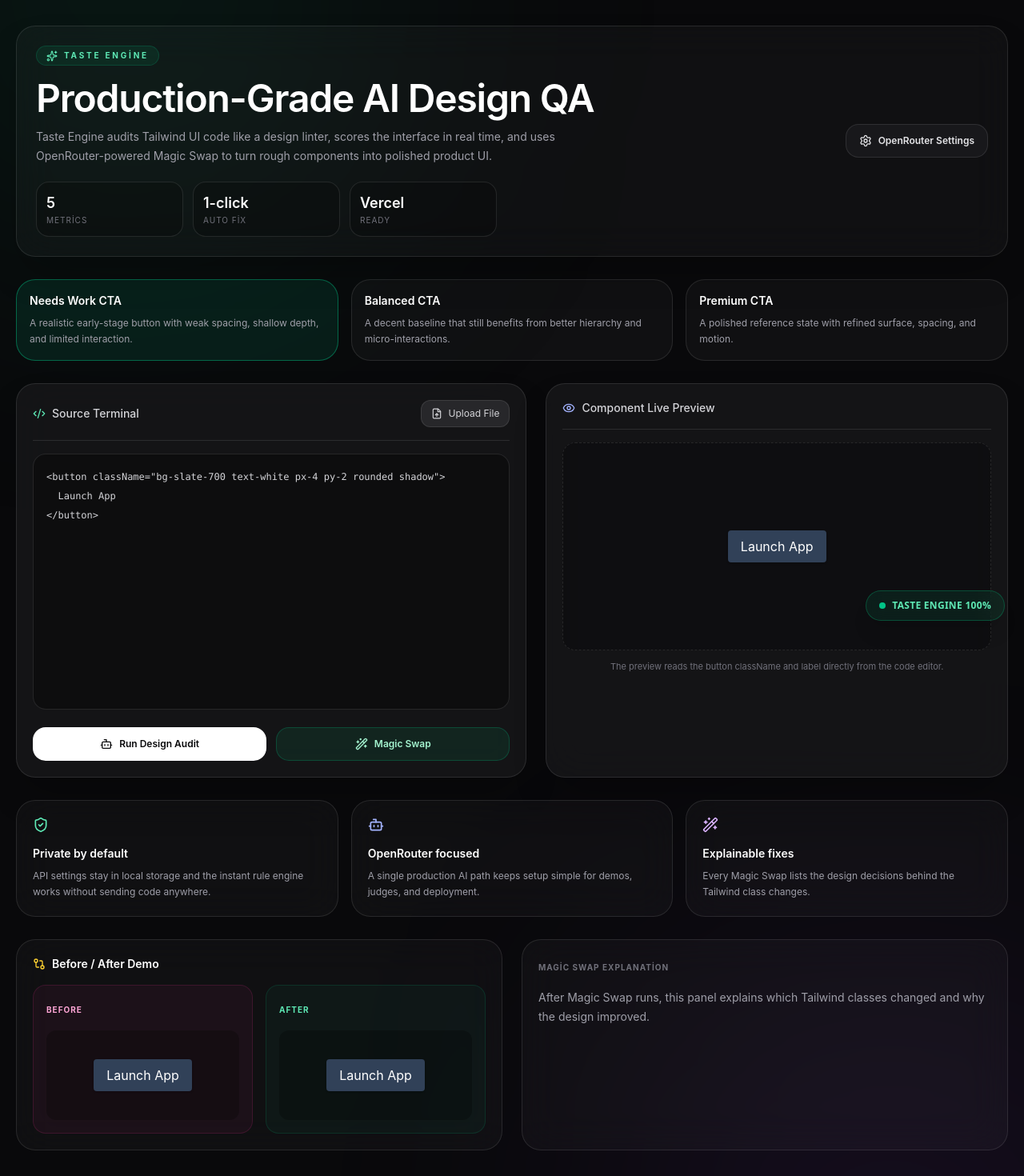
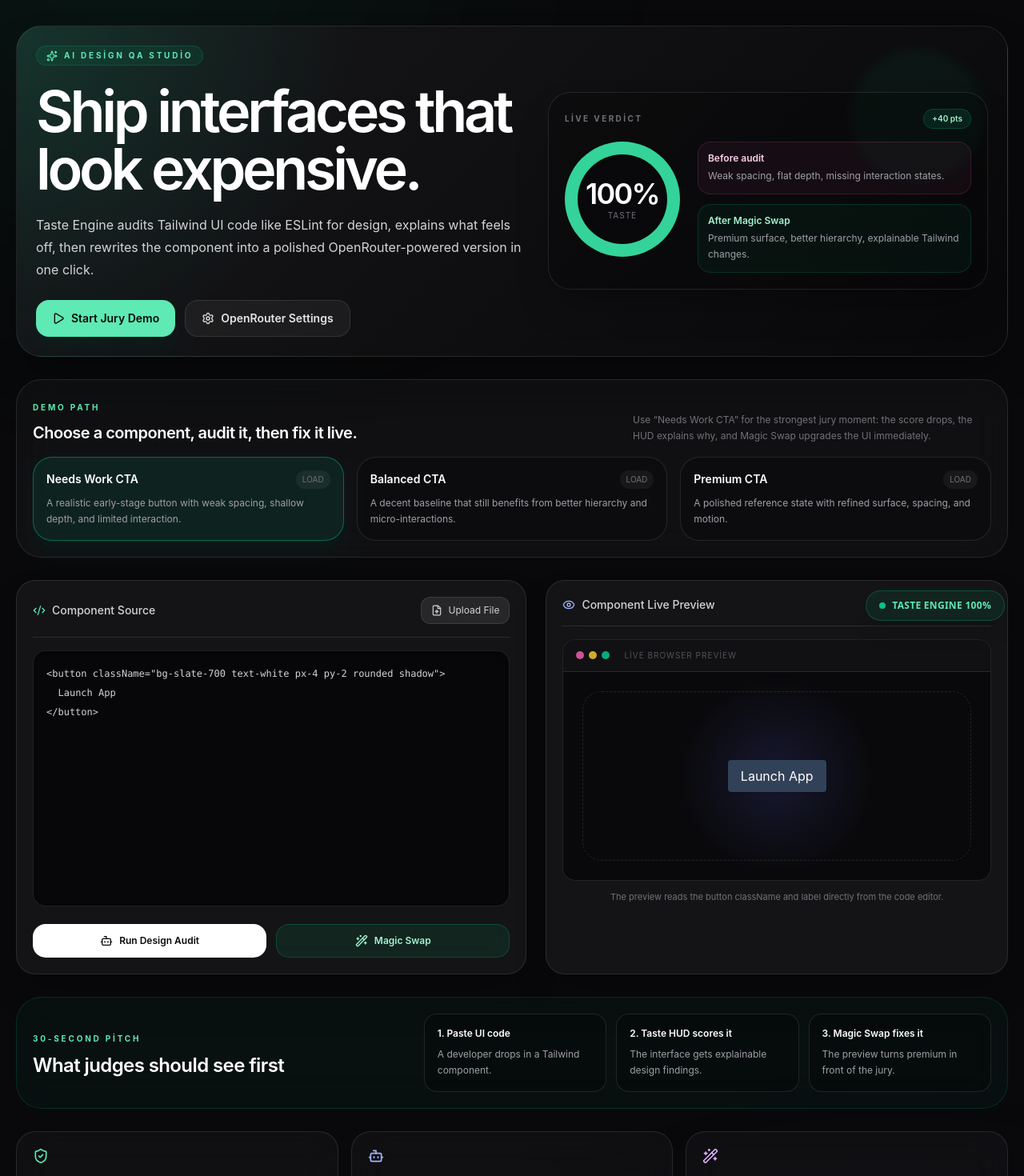
Before and after one commit to kdorukdemirtas-star/Taste, a React (Vite) app: page / in a window 1280 px wide. Shown: the top 1470 px of the page at 80% size. Built offline with nearby package versions, Linux system fonts and the light colour scheme.

Commit message:
Make Taste Engine jury demo ready
Co-authored-by: kdorukdemirtas-star <kdorukdemirtas-star@users.noreply.github.com>

```diff
--- a/src/App.tsx
+++ b/src/App.tsx
@@ -1,5 +1,5 @@
 import { useEffect, useMemo, useState } from 'react';
-import { Bot, Code2, Eye, FileUp, GitCompare, KeyRound, Settings, ShieldCheck, Sparkles, Wand2 } from 'lucide-react';
+import { Bot, Code2, Eye, FileUp, GitCompare, KeyRound, Play, Settings, ShieldCheck, Sparkles, Wand2, Zap } from 'lucide-react';
 import TasteHUD from './components/TasteHUD';
 import { analyzeTaste, type TasteReport } from './lib/analyzer';
 import { createMagicSwap } from './lib/magicSwap';
@@ -88,6 +88,7 @@ export default function App() {
   const [beforeCode, setBeforeCode] = useState(starterCode);
   const [swapChanges, setSwapChanges] = useState<string[]>([]);
   const [isAnalyzing, setIsAnalyzing] = useState(false);
+  const [isDemoRunning, setIsDemoRunning] = useState(false);
   const [showSettings, setShowSettings] = useState(false);
   const [hudOpen, setHudOpen] = useState(false);
   const [report, setReport] = useState<TasteReport>(emptyReport);
@@ -96,6 +97,7 @@ export default function App() {
   const currentPreview = useMemo(() => getButtonPreview(code), [code]);
   const beforePreview = useMemo(() => getButtonPreview(beforeCode), [beforeCode]);
   const activePreset = useMemo(() => demoPresets.find((preset) => preset.code === code)?.id, [code]);
+  const scoreLift = report.score >= 90 ? '+40 pts' : 'Ready';
 
   useEffect(() => {
     localStorage.setItem('taste_engine_config', JSON.stringify(config));
@@ -134,10 +136,9 @@ export default function App() {
     setIsAnalyzing(false);
   };
 
-  const handleMagicFix = () => {
-    const previous = code;
-    const result = createMagicSwap(code);
-    setBeforeCode(previous);
+  const runMagicFix = (sourceCode = code) => {
+    const result = createMagicSwap(sourceCode);
+    setBeforeCode(sourceCode);
     setCode(result.code);
     setSwapChanges(result.changes);
     const nextReport = analyzeTaste(result.code, 'OpenRouter');
@@ -149,61 +150,113 @@ export default function App() {
     setHudOpen(true);
   };
 
+  const handleMagicFix = () => runMagicFix();
+
+  const runJuryDemo = async () => {
+    setIsDemoRunning(true);
+    const demoCode = demoPresets[0].code;
+    setCode(demoCode);
+    setBeforeCode(demoCode);
+    setSwapChanges([]);
+    setReport(emptyReport);
+    setHudOpen(false);
+    await new Promise((resolve) => setTimeout(resolve, 350));
+    const auditReport = analyzeTaste(demoCode, 'OpenRouter');
+    setReport(auditReport);
+    setHudOpen(true);
+    await new Promise((resolve) => setTimeout(resolve, 1150));
+    runMagicFix(demoCode);
+    setIsDemoRunning(false);
+  };
+
   return (
     <main className="relative min-h-screen overflow-hidden bg-zinc-950 px-5 py-8 text-zinc-100">
       <div className="pointer-events-none absolute left-[-12%] top-[-22%] h-[620px] w-[620px] rounded-full bg-emerald-500/10 blur-[170px]" />
       <div className="pointer-events-none absolute bottom-[-26%] right-[-12%] h-[640px] w-[640px] rounded-full bg-purple-500/10 blur-[180px]" />
 
       <div className="relative z-10 mx-auto flex w-full max-w-7xl flex-col gap-7">
-        <header className="flex flex-col gap-5 rounded-3xl border border-white/10 bg-white/[0.03] p-6 shadow-2xl shadow-black/30 backdrop-blur-xl lg:flex-row lg:items-center lg:justify-between">
-          <div className="max-w-3xl">
-            <span className="inline-flex items-center gap-2 rounded-full border border-emerald-500/20 bg-emerald-500/10 px-3 py-1 text-[10px] font-bold uppercase tracking-[0.28em] text-emerald-300">
-              <Sparkles className="h-3.5 w-3.5" /> Taste Engine
-            </span>
-            <h1 className="mt-4 text-4xl font-semibold tracking-tight text-white md:text-5xl">Production-Grade AI Design QA</h1>
-            <p className="mt-3 max-w-2xl text-sm leading-6 text-zinc-400">
-              Taste Engine audits Tailwind UI code like a design linter, scores the interface in real time, and uses OpenRouter-powered Magic Swap to turn rough components into polished product UI.
-            </p>
-            <div className="mt-5 grid max-w-xl grid-cols-3 gap-3">
-              <div className="rounded-2xl border border-white/10 bg-black/20 p-3">
-                <div className="text-lg font-semibold text-white">5</div>
-                <div className="text-[10px] uppercase tracking-widest text-zinc-500">Metrics</div>
+        <header className="relative overflow-hidden rounded-[2rem] border border-white/10 bg-[radial-gradient(circle_at_top_left,rgba(16,185,129,0.18),transparent_32%),linear-gradient(135deg,rgba(24,24,27,0.96),rgba(9,9,11,0.92))] p-6 shadow-2xl shadow-black/40 backdrop-blur-xl">
+          <div className="absolute right-8 top-8 hidden h-40 w-40 rounded-full border border-emerald-400/20 bg-emerald-400/5 blur-sm lg:block" />
+          <div className="relative grid gap-8 lg:grid-cols-[1.05fr_0.95fr] lg:items-center">
+            <div>
+              <span className="inline-flex items-center gap-2 rounded-full border border-emerald-500/20 bg-emerald-500/10 px-3 py-1 text-[10px] font-bold uppercase tracking-[0.28em] text-emerald-300">
+                <Sparkles className="h-3.5 w-3.5" /> AI Design QA Studio
+              </span>
+              <h1 className="mt-5 max-w-3xl text-5xl font-semibold tracking-[-0.06em] text-white md:text-7xl">Ship interfaces that look expensive.</h1>
+              <p className="mt-5 max-w-2xl text-base leading-7 text-zinc-300">
+                Taste Engine audits Tailwind UI code like ESLint for design, explains what feels off, then rewrites the component into a polished OpenRouter-powered version in one click.
+              </p>
+              <div className="mt-6 flex flex-col gap-3 sm:flex-row">
+                <button onClick={runJuryDemo} disabled={isDemoRunning} className="inline-flex items-center justify-center gap-2 rounded-2xl bg-emerald-300 px-5 py-3 text-sm font-semibold text-zinc-950 shadow-xl shadow-emerald-950/30 transition hover:bg-emerald-200 disabled:cursor-wait disabled:bg-zinc-700 disabled:text-zinc-400">
+                  <Play className="h-4 w-4" /> {isDemoRunning ? 'Running Jury Demo...' : 'Start Jury Demo'}
+                </button>
+                <button onClick={() => setShowSettings(true)} className="inline-flex items-center justify-center gap-2 rounded-2xl border border-white/10 bg-white/5 px-5 py-3 text-sm font-semibold text-zinc-200 transition hover:border-white/25 hover:text-white">
+                  <Settings className="h-4 w-4" /> OpenRouter Settings
+                </button>
               </div>
-              <div className="rounded-2xl border border-white/10 bg-black/20 p-3">
-                <div className="text-lg font-semibold text-white">1-click</div>
-                <div className="text-[10px] uppercase tracking-widest text-zinc-500">Auto Fix</div>
+            </div>
+
+            <div className="rounded-[1.75rem] border border-white/10 bg-black/25 p-5 shadow-2xl shadow-black/30">
+              <div className="mb-4 flex items-center justify-between">
+                <span className="text-[10px] font-bold uppercase tracking-[0.24em] text-zinc-500">Live verdict</span>
+                <span className="rounded-full border border-emerald-400/20 bg-emerald-400/10 px-2.5 py-1 text-[10px] font-semibold text-emerald-200">{scoreLift}</span>
               </div>
-              <div className="rounded-2xl border border-white/10 bg-black/20 p-3">
-                <div className="text-lg font-semibold text-white">Vercel</div>
-                <div className="text-[10px] uppercase tracking-widest text-zinc-500">Ready</div>
+              <div className="grid gap-4 sm:grid-cols-[150px_1fr]">
+                <div className="relative grid h-36 w-36 place-items-center rounded-full bg-conic-gradient" style={{ background: `conic-gradient(rgb(52 211 153) ${report.score * 3.6}deg, rgb(39 39 42) 0deg)` }}>
+                  <div className="grid h-28 w-28 place-items-center rounded-full bg-zinc-950">
+                    <div className="text-center">
+                      <div className="text-4xl font-semibold tracking-tighter text-white">{report.score}%</div>
+                      <div className="text-[10px] uppercase tracking-widest text-zinc-500">Taste</div>
+                    </div>
+                  </div>
+                </div>
+                <div className="space-y-3">
+                  <div className="rounded-2xl border border-pink-400/15 bg-pink-400/5 p-3">
+                    <div className="text-xs font-semibold text-pink-200">Before audit</div>
+                    <p className="mt-1 text-xs leading-5 text-zinc-400">Weak spacing, flat depth, missing interaction states.</p>
+                  </div>
+                  <div className="rounded-2xl border border-emerald-400/15 bg-emerald-400/5 p-3">
+                    <div className="text-xs font-semibold text-emerald-200">After Magic Swap</div>
+                    <p className="mt-1 text-xs leading-5 text-zinc-400">Premium surface, better hierarchy, explainable Tailwind changes.</p>
+                  </div>
+                </div>
               </div>
             </div>
           </div>
-          <button onClick={() => setShowSettings(true)} className="inline-flex items-center justify-center gap-2 rounded-2xl border border-white/10 bg-zinc-900 px-4 py-3 text-xs font-semibold text-zinc-200 transition hover:border-white/25 hover:text-white">
-            <Settings className="h-4 w-4" /> OpenRouter Settings
-          </button>
         </header>
 
-        <section aria-label="Demo presets" className="grid gap-4 md:grid-cols-3">
+        <section className="rounded-[2rem] border border-white/10 bg-white/[0.03] p-5 backdrop-blur-xl">
+          <div className="mb-4 flex flex-col justify-between gap-2 sm:flex-row sm:items-end">
+            <div>
+              <span className="text-[10px] font-bold uppercase tracking-[0.28em] text-emerald-300">Demo path</span>
+              <h2 className="mt-2 text-xl font-semibold tracking-tight text-white">Choose a component, audit it, then fix it live.</h2>
+            </div>
+            <p className="max-w-md text-xs leading-5 text-zinc-500">Use “Needs Work CTA” for the strongest jury moment: the score drops, the HUD explains why, and Magic Swap upgrades the UI immediately.</p>
+          </div>
+          <div aria-label="Demo presets" className="grid gap-4 md:grid-cols-3">
           {demoPresets.map((preset) => (
             <button
               key={preset.id}
               onClick={() => applyPreset(preset)}
-              className={`rounded-3xl border p-4 text-left transition hover:-translate-y-0.5 hover:border-emerald-400/40 ${
-                activePreset === preset.id ? 'border-emerald-400/40 bg-emerald-400/10' : 'border-white/10 bg-white/[0.03]'
+              className={`group rounded-3xl border p-4 text-left transition hover:-translate-y-0.5 hover:border-emerald-400/40 ${
+                activePreset === preset.id ? 'border-emerald-400/40 bg-emerald-400/10 shadow-xl shadow-emerald-950/20' : 'border-white/10 bg-black/20'
               }`}
             >
-              <div className="text-sm font-semibold text-white">{preset.label}</div>
+              <div className="flex items-center justify-between gap-3">
+                <div className="text-sm font-semibold text-white">{preset.label}</div>
+                <span className="rounded-full bg-white/5 px-2 py-1 text-[10px] uppercase text-zinc-500 transition group-hover:text-emerald-200">Load</span>
+              </div>
               <p className="mt-2 text-xs leading-5 text-zinc-400">{preset.description}</p>
             </button>
           ))}
+          </div>
         </section>
 
         <section className="grid gap-6 lg:grid-cols-[1.05fr_0.95fr]">
           <div className="rounded-3xl border border-white/10 bg-zinc-900/75 p-5 shadow-2xl shadow-black/30 backdrop-blur-xl">
             <div className="mb-4 flex items-center justify-between border-b border-white/10 pb-4">
               <div className="flex items-center gap-2 text-sm font-medium text-zinc-300">
-                <Code2 className="h-4 w-4 text-emerald-300" /> Source Terminal
+                <Code2 className="h-4 w-4 text-emerald-300" /> Component Source
               </div>
               <label className="inline-flex cursor-pointer items-center gap-2 rounded-xl border border-white/10 bg-zinc-800 px-3 py-2 text-xs text-zinc-300 transition hover:bg-zinc-700">
                 <FileUp className="h-3.5 w-3.5" /> Upload File
@@ -211,7 +264,7 @@ export default function App() {
               </label>
             </div>
 
-            <textarea value={code} onChange={(event) => setCode(event.target.value)} className="h-80 w-full resize-none rounded-2xl border border-white/10 bg-black/30 p-4 font-mono text-xs leading-6 text-zinc-300 outline-none transition focus:border-emerald-500/40" spellCheck={false} />
+            <textarea value={code} onChange={(event) => setCode(event.target.value)} className="h-80 w-full resize-none rounded-2xl border border-white/10 bg-[#050507]/80 p-4 font-mono text-xs leading-6 text-zinc-300 shadow-inner shadow-black/40 outline-none transition focus:border-emerald-500/40" spellCheck={false} />
 
             <div className="mt-4 grid gap-3 sm:grid-cols-2">
               <button onClick={triggerAIAnalysis} disabled={isAnalyzing} className="inline-flex items-center justify-center gap-2 rounded-2xl bg-white px-4 py-3 text-xs font-semibold text-zinc-950 transition hover:bg-zinc-200 disabled:cursor-not-allowed disabled:bg-zinc-800 disabled:text-zinc-500">
@@ -227,10 +280,42 @@ export default function App() {
             <div className="mb-4 flex items-center gap-2 border-b border-white/10 pb-4 text-sm font-medium text-zinc-300">
               <Eye className="h-4 w-4 text-indigo-300" /> Component Live Preview
             </div>
-            <div className="flex min-h-[260px] items-center justify-center rounded-2xl border border-dashed border-white/10 bg-black/25 p-8">
-              <button className={currentPreview.className}>{currentPreview.label}</button>
+            <div className="overflow-hidden rounded-2xl border border-white/10 bg-zinc-950">
+              <div className="flex items-center gap-1.5 border-b border-white/10 bg-white/[0.03] px-4 py-3">
+                <span className="h-2.5 w-2.5 rounded-full bg-pink-400/80" />
+                <span className="h-2.5 w-2.5 rounded-full bg-amber-300/80" />
+                <span className="h-2.5 w-2.5 rounded-full bg-emerald-400/80" />
+                <span className="ml-3 text-[10px] uppercase tracking-widest text-zinc-600">Live browser preview</span>
+              </div>
+              <div className="relative flex min-h-[260px] items-center justify-center bg-[radial-gradient(circle_at_center,rgba(99,102,241,0.16),transparent_42%)] p-8">
+                <div className="absolute inset-6 rounded-3xl border border-dashed border-white/10" />
+                <button className={currentPreview.className}>{currentPreview.label}</button>
+              </div>
             </div>
             <p className="mt-3 text-center text-[11px] text-zinc-500">The preview reads the button className and label directly from the code editor.</p>
+          </div>
+        </section>
+
+        <section className="rounded-[2rem] border border-emerald-400/15 bg-emerald-400/[0.04] p-5 backdrop-blur-xl">
+          <div className="grid gap-4 lg:grid-cols-[0.8fr_1.2fr] lg:items-center">
+            <div>
+              <span className="text-[10px] font-bold uppercase tracking-[0.28em] text-emerald-300">30-second pitch</span>
+              <h2 className="mt-2 text-2xl font-semibold tracking-tight text-white">What judges should see first</h2>
+            </div>
+            <div className="grid gap-3 sm:grid-cols-3">
+              <div className="rounded-2xl border border-white/10 bg-black/25 p-4">
+                <div className="text-xs font-semibold text-white">1. Paste UI code</div>
+                <p className="mt-2 text-xs leading-5 text-zinc-400">A developer drops in a Tailwind component.</p>
+              </div>
+              <div className="rounded-2xl border border-white/10 bg-black/25 p-4">
+                <div className="text-xs font-semibold text-white">2. Taste HUD scores it</div>
+                <p className="mt-2 text-xs leading-5 text-zinc-400">The interface gets explainable design findings.</p>
+              </div>
+              <div className="rounded-2xl border border-white/10 bg-black/25 p-4">
+                <div className="text-xs font-semibold text-white">3. Magic Swap fixes it</div>
+                <p className="mt-2 text-xs leading-5 text-zinc-400">The preview turns premium in front of the jury.</p>
+              </div>
+            </div>
           </div>
         </section>
 
```
Also changed, not shown: 1 other file (tests, documents, lock files or other folders).
